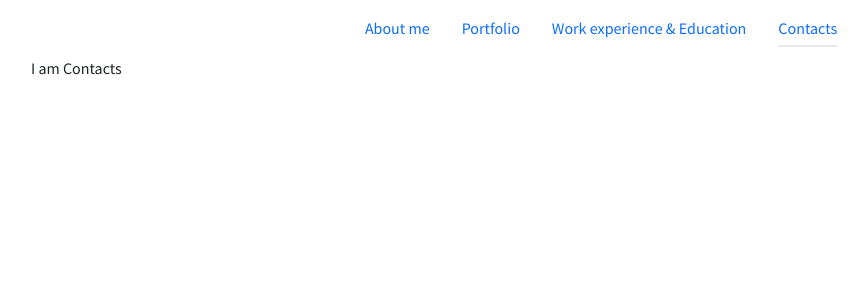
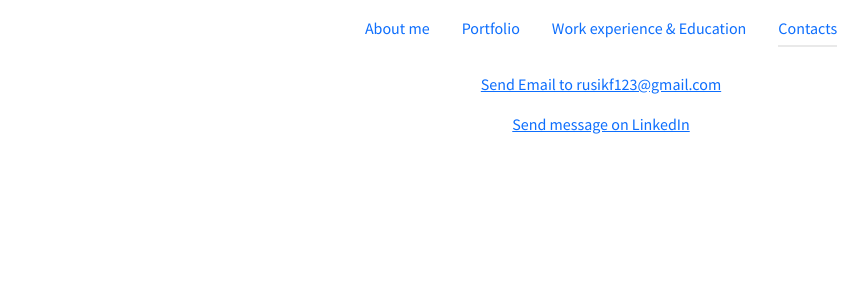
Before and after one commit to rusikf/rusikf.github.io, a React (Create React App) app: page /contacts in a window 1280 px wide. Shown: the top 300 px of the page, without its empty margins (39-907 px from the left). Built offline with nearby package versions, Linux system fonts and the light colour scheme.

Commit message:
Fixes for work experience and contacts

```diff
--- a/src/Contacts.js
+++ b/src/Contacts.js
@@ -1,7 +1,11 @@
 export default function Contacts() {
   return (
-    <div className="row">
-      I am Contacts
+    <div className="my-4">
+      <p>
+        <a href="mailto: rusikf123@gmail.com">Send Email to rusikf123@gmail.com</a>
+      </p>
+
+      <a href="https://www.linkedin.com/in/ruslan-korolev/" target="_blank" rel="noopener noreferrer">Send message on LinkedIn</a>
     </div>
   )
 }
--- a/src/Summary.js
+++ b/src/Summary.js
@@ -2,7 +2,7 @@ export default function Summary() {
   return (
     <div className='row my-4'>
       <div className="col-md-4 offset-md-4 text-start">
-      <h2>Work Experience</h2>
+      <h2><u>Work Experience</u></h2>
       <div>
         <h4>Full-stack web developer</h4>
         <p>Kodolabs - Remote - Since May 2016</p>
@@ -27,43 +27,40 @@ export default function Summary() {
 markups)</p>
       </div>
 
-      <div>
-        <h2>Education</h2>
+      <h2><u>Education</u></h2>
       <p>Mechanical engineering
       Moscow state university of mechanical engineering (MAMI) - Moscow
       </p>
       <h3>Certificates</h3>
       <p>
-          <div>FreeCodeCamp - October 2020</div>
+        <span style={{ display: 'block'}}>FreeCodeCamp - October 2020</span>
         <a href="https://www.freecodecamp.org/certification/fcc49ceb0e6-b33e-4d74-8314-e27aa65db621/responsive-web-design" target="_blank" rel="noopener noreferrer">Responsive Web Design Certificate</a>
       </p>
       <p>
-          <div>HackerRank - September 2020</div>
+        <span style={{ display: 'block'}}>HackerRank - September 2020</span>
         <a href="https://www.hackerrank.com/certificates/98cbf4e9eb61" target="_blank" rel="noopener noreferrer">JavaScript (Basic) Certificate</a>
       </p>
 
       <p>
-          <div>HackerRank - August 2020</div>
+        <span style={{ display: 'block'}}>HackerRank - August 2020</span>
         <a href="https://www.hackerrank.com/certificates/0bae232a16cd" target="_blank" rel="noopener noreferrer">Problem Solving (Basic) Certificate</a>
       </p>
 
       <p>
-          <div>HackerRank - July 2020</div>
+        <span style={{ display: 'block'}}>HackerRank - July 2020</span>
         <a href="https://www.hackerrank.com/certificates/e2f4a0b104e2" target="_blank" rel="noopener noreferrer">React ( Basic ) Certificate</a>
       </p>
 
       <p>
-          <div> FreeCodeCamp - 2020</div>
+        <span style={{ display: 'block'}}> FreeCodeCamp - 2020</span>
         <a href="https://www.freecodecamp.org/certification/fcc49ceb0e6-b33e-4d74-8314-e27aa65db621/front-end-libraries" target="_blank" rel="noopener noreferrer">Front End Libraries Certificate ( React | Jquery | Bootstrap | Sass |
       Redux )</a>
       </p>
 
       <p>
-          <div> EFSET - 2020</div>
+        <span style={{ display: 'block'}}> EFSET - 2020</span>
         <a href="https://www.efset.org/cert/vbxnWV" target="_blank" rel="noopener noreferrer">EF Standard English Test ( EF SET ) | Intermediate</a>
       </p>
-
-      </div>
 
       </div>
     </div>
```
Also changed, not shown: 1 other file (tests, documents, lock files or other folders). Lines whose indentation alone changed are shown as unchanged.
